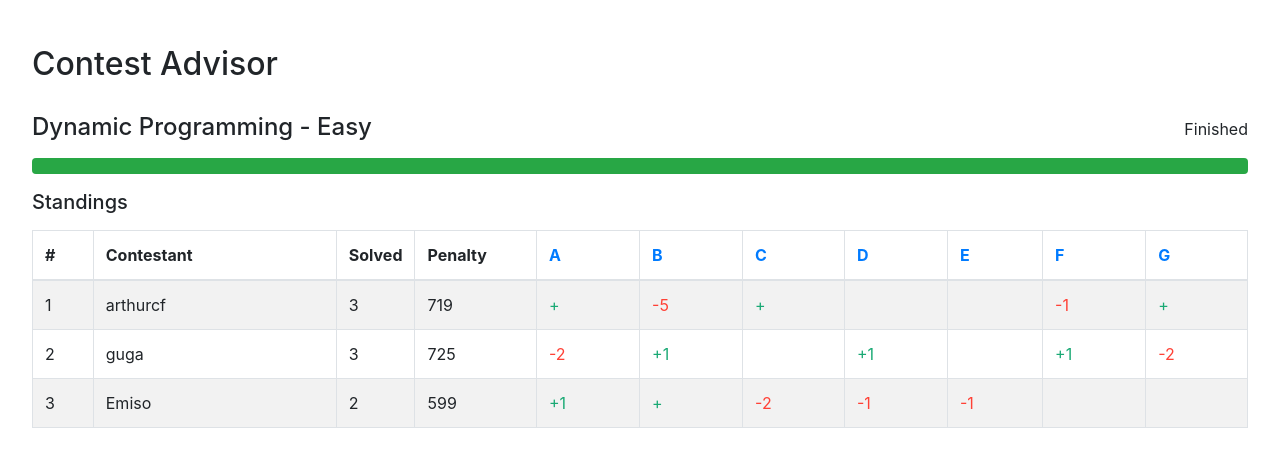
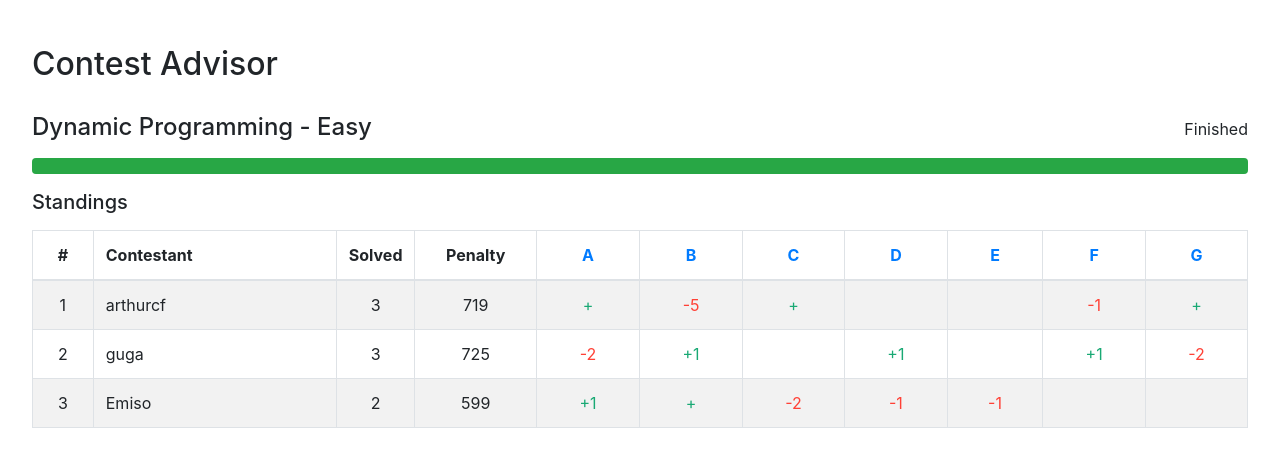
Before and after one commit to gugabribeiro/contest-advisor, a React (Create React App) app: page / in a window 1280 px wide. Shown: the top 466 px of the page. Built offline with nearby package versions, Linux system fonts and the light colour scheme.

Commit message:
Add started and finished contest validation

```diff
--- a/src/components/Contest.js
+++ b/src/components/Contest.js
@@ -12,14 +12,18 @@ const contest = {
 };
 
 const Contest = () => {
+  const started = Date.now() - new Date(contest.startTimeInSeconds * 1000) >= 0;
+
   return (
     <div className="flex flex-column ph3">
       <div className="mb3">
-        <Info contest={contest} />
+        <Info started={started} contest={contest} />
       </div>
-      <div className="w-100">
-        <Standings contest={contest} />
-      </div>
+      {started && (
+        <div className="w-100">
+          <Standings contest={contest} />
+        </div>
+      )}
     </div>
   );
 };
--- a/src/components/Info.js
+++ b/src/components/Info.js
@@ -2,7 +2,7 @@ import moment from "moment";
 import React, { useState, useEffect } from "react";
 import ProgressBar from "react-bootstrap/ProgressBar";
 
-const Info = ({ contest }) => {
+const Info = ({ started, contest }) => {
   const [now, setNow] = useState(Date.now());
 
   const start = new Date(contest.startTimeInSeconds * 1000);
@@ -28,10 +28,19 @@ const Info = ({ contest }) => {
     <>
       <div className="flex flex-row justify-between items-baseline mb2">
         <h4 className="">{contest.name}</h4>
-        {finished
-          ? "Finished"
-          : moment.utc(remaining.asMilliseconds()).format("HH:mm:ss")}
+        <>
+          {started ? (
+            finished ? (
+              "Finished"
+            ) : (
+              moment.utc(remaining.asMilliseconds()).format("HH:mm:ss")
+            )
+          ) : (
+            <></>
+          )}
+        </>
       </div>
+      {started ? (
         <div className="w-100">
           <ProgressBar
             animated={!finished}
@@ -39,6 +48,11 @@ const Info = ({ contest }) => {
             now={(current * 100) / total}
           />
         </div>
+      ) : (
+        <div className="flex items-center justify-center mt4">
+          Contest did not started yet
+        </div>
+      )}
     </>
   );
 };
--- a/src/components/Standings.js
+++ b/src/components/Standings.js
@@ -139,7 +139,7 @@ const Standings = ({ contest }) => {
           );
         }
         return {
-          problem,
+          id: problem,
           tries,
           solved,
           solvedTimeInSeconds,
@@ -162,13 +162,23 @@ const Standings = ({ contest }) => {
       <Table striped bordered responsive>
         <thead>
           <tr>
-            <th style={{ width: "5%" }}>#</th>
+            <th style={{ width: "5%" }}>
+              <div className="w-100 flex justify-center">#</div>
+            </th>
             <th style={{ width: "20%" }}>Contestant</th>
-            <th style={{ width: "5%" }}>Solved</th>
-            <th style={{ width: "10%" }}>Penalty</th>
-            {contest.problems.map((_, index) => (
-              <th>
-                <a href="/">{String.fromCharCode("A".charCodeAt(0) + index)}</a>
+            <th style={{ width: "5%" }}>
+              <div className="w-100 flex justify-center">Solved</div>
+            </th>
+            <th style={{ width: "10%" }}>
+              <div className="w-100 flex justify-center">Penalty</div>
+            </th>
+            {contest.problems.map((id, index) => (
+              <th key={`header_${id}`}>
+                <div className="w-100 flex justify-center">
+                  <a href="/">
+                    {String.fromCharCode("A".charCodeAt(0) + index)}
+                  </a>
+                </div>
               </th>
             ))}
           </tr>
@@ -176,18 +186,31 @@ const Standings = ({ contest }) => {
         <tbody>
           {standings.map((standing, index) => {
             return (
-              <tr>
-                <td>{index + 1}</td>
+              <tr key={standing.contestant}>
+                <td>
+                  <div className="w-100 flex justify-center">{index + 1}</div>
+                </td>
                 <td>{standing.contestant}</td>
-                <td>{standing.totalSolved}</td>
-                <td>{standing.totalPenalty}</td>
+                <td>
+                  <div className="w-100 flex justify-center">
+                    {standing.totalSolved}
+                  </div>
+                </td>
+                <td>
+                  <div className="w-100 flex justify-center">
+                    {standing.totalPenalty}
+                  </div>
+                </td>
                 {standing.problems.map((problem) => {
                   const tries = problem.solved
                     ? problem.tries - 1
                     : problem.tries;
                   return (
-                    <>
-                      <td className={`${problem.solved ? "green" : "red"}`}>
+                    <td
+                      key={`${standing.contestant}-${problem.id}`}
+                      className={`${problem.solved ? "green" : "red"}`}
+                    >
+                      <div className="w-100 flex justify-center">
                         {`${
                           tries > 0 || problem.solved
                             ? problem.solved
@@ -196,8 +219,8 @@ const Standings = ({ contest }) => {
                             : ""
                         }`}
                         {tries > 0 && tries}
-                      </td>
-                    </>
+                      </div>
+                    </td>
                   );
                 })}
               </tr>
```
Lines whose indentation alone changed are shown as unchanged.
